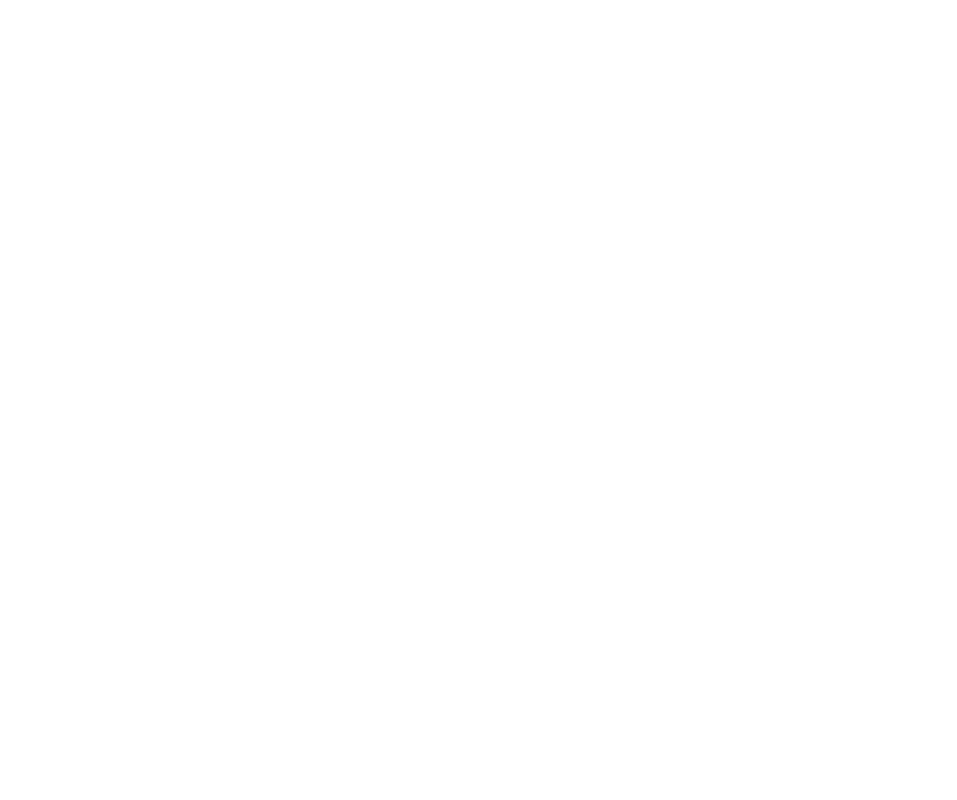
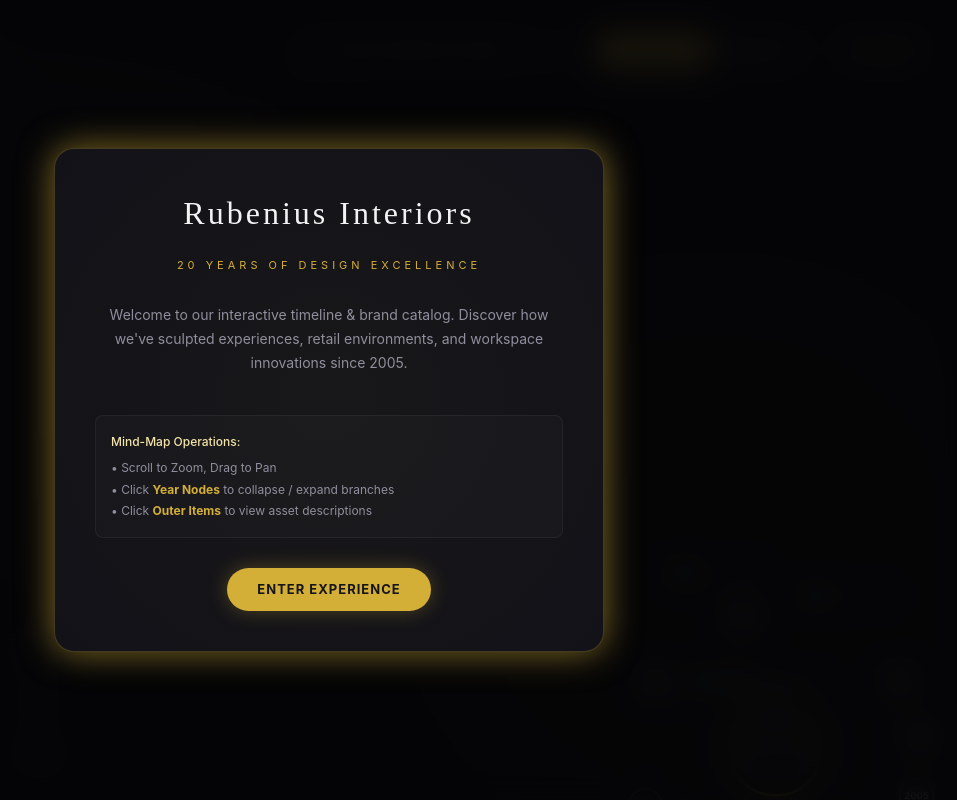
Before and after one commit to nikhil-reds/Mindmap-interactive-timeline, a Next.js app: page / in a window 1280 px wide. Shown: the whole page, without its empty margins (311-1268 px from the left). Built offline with nearby package versions, Linux system fonts and the light colour scheme.

Commit message:
feat: update site metadata and replace iframe with InteractiveMindmap component

```diff
--- a/app/layout.tsx
+++ b/app/layout.tsx
@@ -13,8 +13,8 @@
 });
 
 export const metadata: Metadata = {
-  title: "Create Next App",
-  description: "Generated by create next app",
+  title: "Rubenius Interiors — Interactive Mind-Map",
+  description: "20 Years of Design Excellence. Interactive brand catalog and timeline of experience design, retail space, and workspace innovation by Rubenius Interiors.",
 };
 
 export default function RootLayout({
--- a/app/page.tsx
+++ b/app/page.tsx
@@ -1,11 +1,9 @@
+import { InteractiveMindmap } from "@/components/mindmap/InteractiveMindmap";
+
 export default function Home() {
   return (
-    <main className="w-screen h-screen overflow-hidden">
-      <iframe
-        src="/mindmap.html"
-        className="w-full h-full border-none"
-        title="Interactive Mind-Map"
-      />
+    <main className="w-screen h-screen overflow-hidden bg-black text-white">
+      <InteractiveMindmap />
     </main>
   );
 }
```
